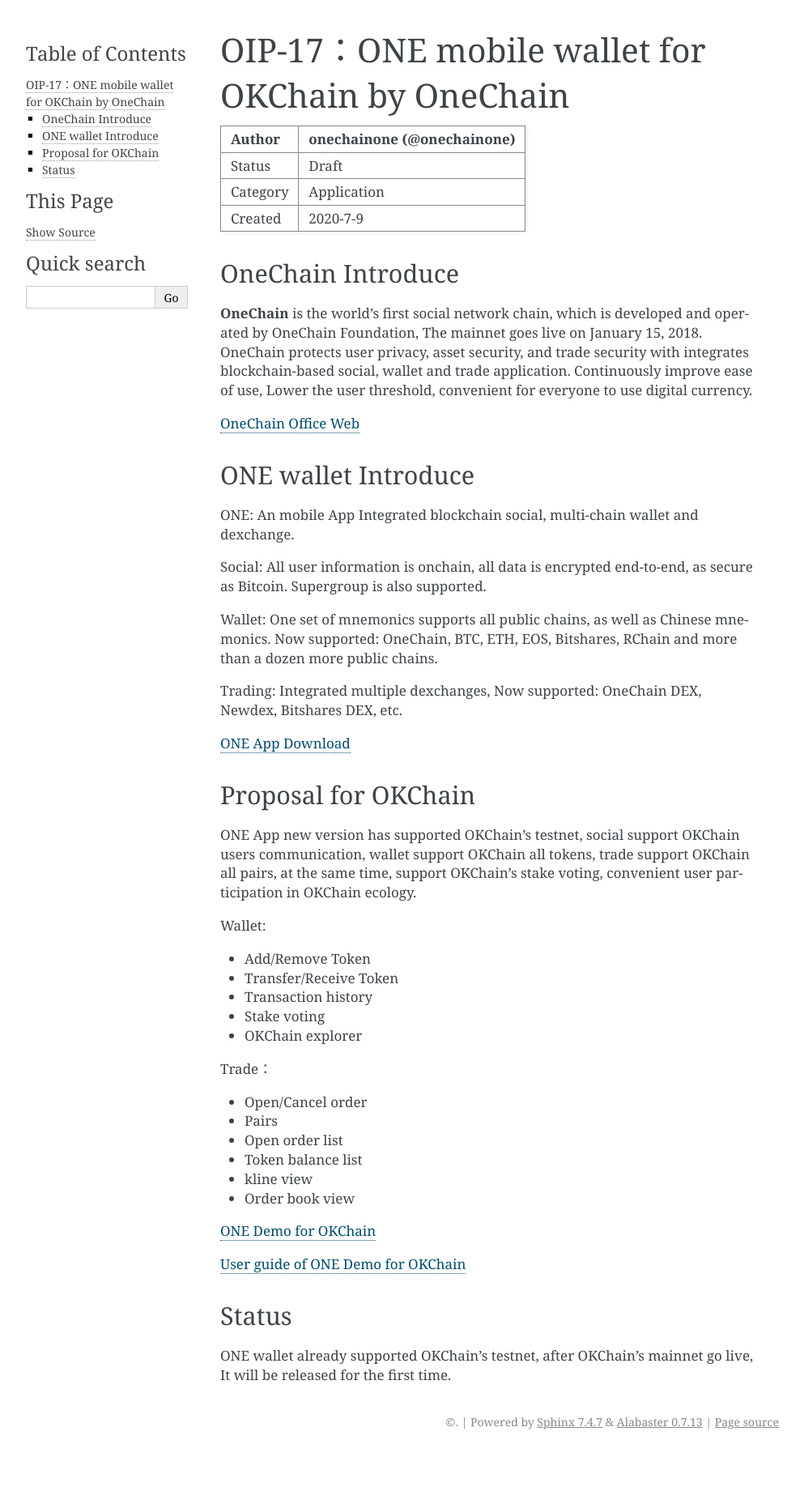
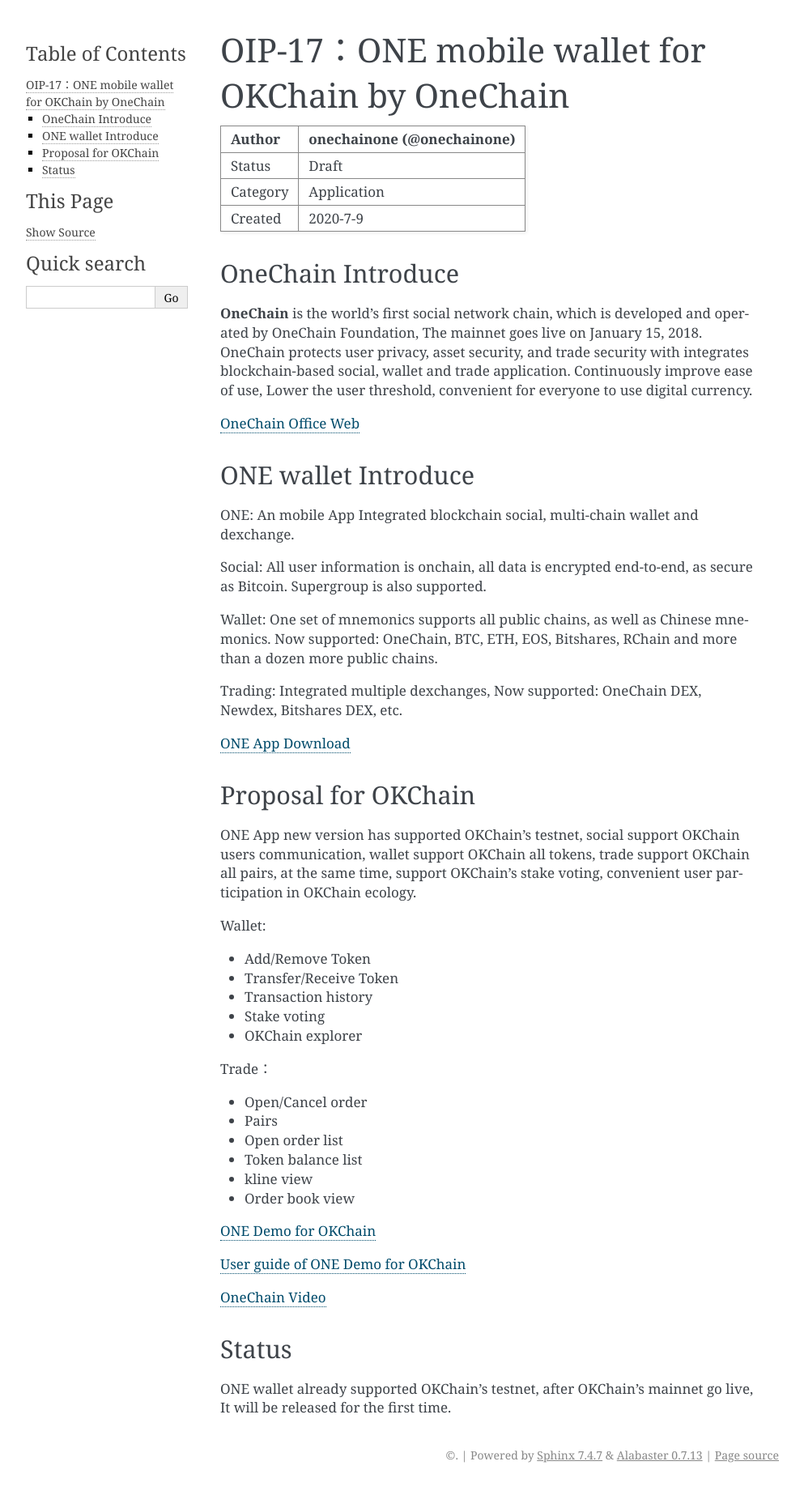
Before and after one commit to okx/KIPs, a Sphinx documentation site: the page built from docs/draft/OIP-17.md, in a window 1280 px wide. Shown: the whole page at 81% size, without its empty margins (148-1141 px from the left). Built offline with Sphinx 7.4.7, drawn with Linux system fonts in a browser that asks for light colours; before the commit the page ends 1795 px from its top, so only the background shows below that.

Commit message:
add onechain video (#60)
Co-authored-by: hhrhhr <hhrhhr@onechain.one>

```diff
--- a/docs/draft/OIP-17.md
+++ b/docs/draft/OIP-17.md
@@ -48,6 +48,8 @@
 
 [User guide of ONE Demo for OKChain](https://github.com/onechainone/OIPs/wiki)
 
+[OneChain Video](https://m.youtube.com/watch?v=_KgYfgbazFk)
+
 
 ## Status
 ONE wallet already supported OKChain's testnet, after OKChain's mainnet go live, It will be released for the first time.
```
